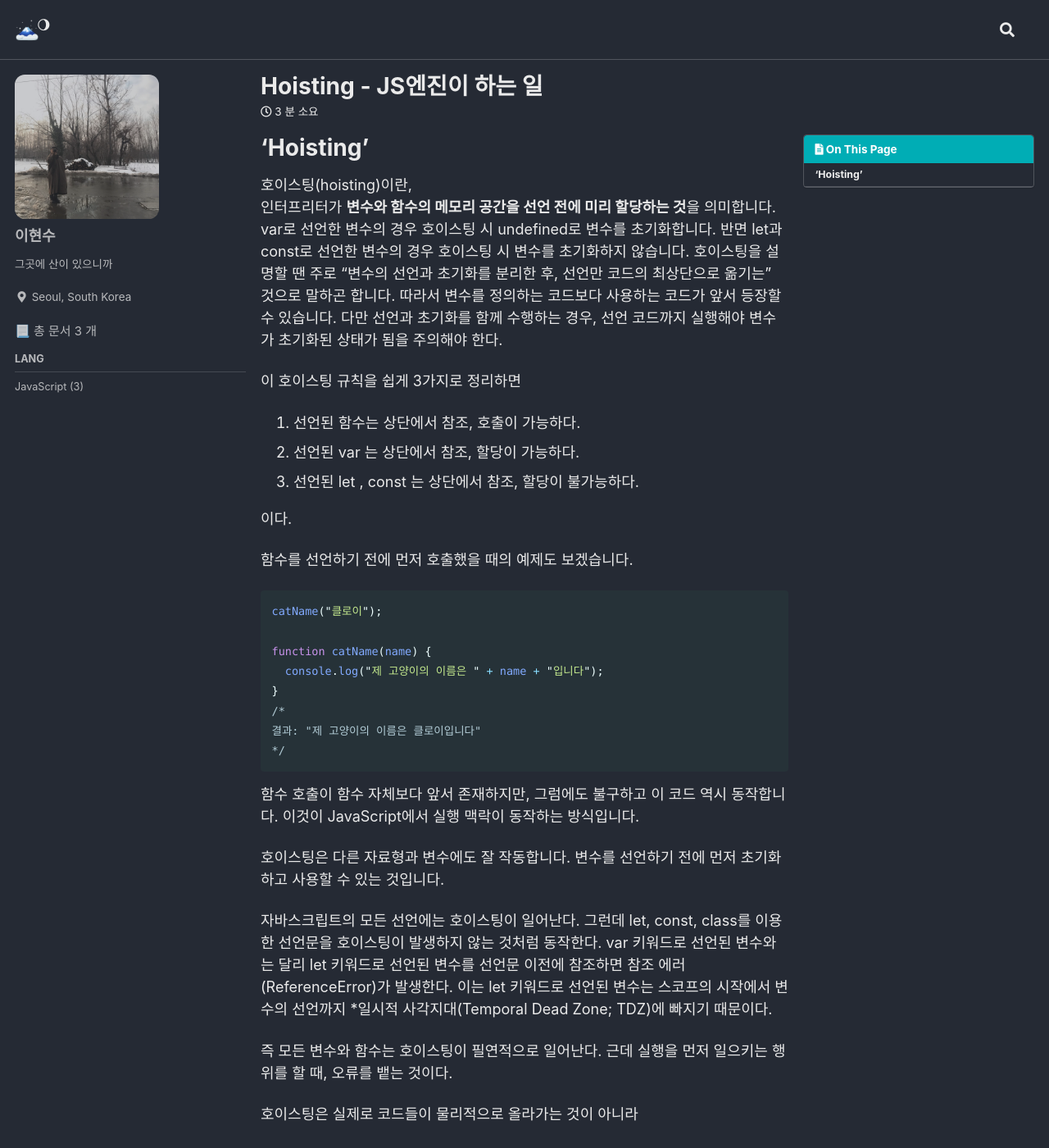
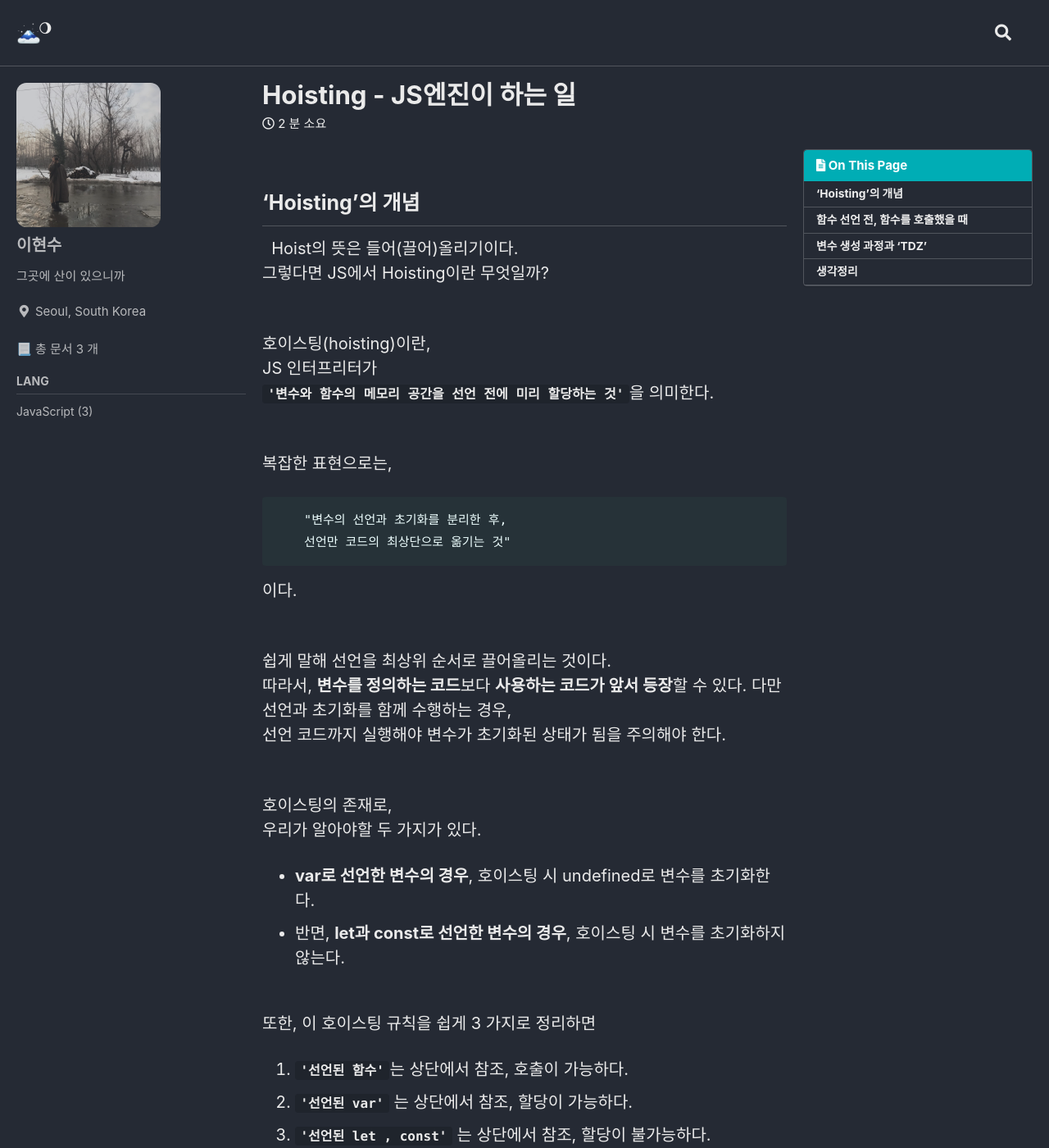
Before and after one commit to josiah-0208/josiah-0208.github.io, a Jekyll site: the page built from _posts/2023-01-10-Hoisting.md, in a window 1280 px wide and 1400 px high. Shown: the whole window at 82% size. Built offline with Jekyll 4.4.1, drawn with Linux system fonts in a browser that asks for light colours; cached includes are drawn as plain includes; some of the changed text lies outside the part shown.

Commit message:
14일 오늘 블로그 끝!

````diff
--- a/_layouts/home.html
+++ b/_layouts/home.html
@@ -15,7 +15,7 @@
 {% assign entries_layout = page.entries_layout | default: 'list' %}
 <div class="entries-{{ entries_layout }}">
   {% for post in posts %}
-    {% include archive-single.html type=entries_layout %}
+    {% include archive-single2.html type=entries_layout %}
   {% endfor %}
 </div>
 
--- a/_posts/2023-01-09-DOM.md
+++ b/_posts/2023-01-09-DOM.md
@@ -8,41 +8,61 @@
 toc_sticky: true
 ---
 
-# 'DOM'
 
-DOM에 대한 좋아하는 설명이 세가지 있다.
 
-&nbsp;-&nbsp; 웹 브라우저가 HTML 페이지를 인식하는 방식<br>
-&nbsp;-&nbsp; 웹 페이지를 정의하는 객체, 하나의 웹사이트에 대한 모든 정보를 담고 있는 객체<br>
-&nbsp;-&nbsp; document 객체와 관련된 객체들의 집합<br>
+'DOM' 이란?
+---
 
-웹 페이지는 일종의 문서(document)다.
-이 document문서는
-브라우저를 통해 **그 내용이 해석되어** 브라우저 화면에 나타나거나 **HTML 소스 그 자체**로 나타나기도 한다.
-중요한건 '개발자가 만든 문서'를 '브라우저가 해석'한다는 것이다.
+&nbsp; DOM(Document Object Model, 문서 객체 모델)에 대한 좋아하는 설명이 있다.
 
-문서 객체 모델(Document Object Model)을 이해하기 위해
-문서 객체(Document Object)를 알면 좋다.
+&nbsp;-&nbsp; 웹 **브라우저**가 **HTML 페이지를 인식하는 방식**<br/>
+&nbsp;-&nbsp; 웹 페이지를 정의하는 **객체**, 하나의 **웹사이트에 대한 모든 정보를 담고 있는** 객체<br/>
+&nbsp;-&nbsp; document 객체와 관련된 객체들의 집합<br/>
+
+웹 페이지는 일종의 **문서(document)**다.
+이 document라는 문서는
+브라우저를 통해 **그 내용이 해석되어** 브라우저 화면에 나타나거나 HTML 소스 그 자체로 나타나기도 한다.
+
+중요한건 **`'개발자가 만든 문서'`**를 **`'브라우저가 해석'`**한다는 것이다.
+
+
+
+먼저, 'DO(문서 객체)'를 알아보자
+---
+
+&nbsp; 문서 객체 모델(Document Object Model)을 이해하기 위해,
+**`'문서 객체(Document Object)'`**를 아는 것이 좋겠다.
 
 문서 객체(document object)란,
 \<html\>이나 \<body\> 같은 HTML 태그 요소(element)들을
-JavaScript가 이용할 수 있는 객체(object)로 만들면 그것을 문서 객체라고 한다.
+**`'JavaScript가 이용할 수 있는 객체(object)'`**로 만들면
+이것을 문서 객체라고 한다.
+위에서 말한 **페이지라는 문서의 객체**이다.
 
-'문서 객체를 조작한다'는 말은 'HTML 요소들을 조작한다'는 뜻이다.
-왜냐하면 Document Object **Model**은 이 문서 객체를 조작하는 방법을 제공하기 때문이다.
+따라서, '문서 객체를 조작한다'는 말은 'HTML 요소들을 조작한다'라는 뜻이 된다.
+문서 객체를 조작함으로, HTML요소들을 변화시켜 우리는 다이나믹한 UI를 구현할 수 있다..
+
+Document Object `'Model'`은 이 문서 객체를 조작하는 방법을 제공한다.
 즉, DOM을 사용하면 HTML 페이지의 태그 조작이 가능하다.
 
-자바스크립트와 같은 스크립트 언어들은 DOM을 수정할 수 있는 언어이다.
-
-DOM과 관련된 이벤트로 'DOMContentLoaded'가 있다.
-이는 브라우저가 HTML을 전부 읽고 DOM 트리를 완성하는 즉시 발생하는 이벤트이다.
-관련한 메서드는 DOM 태그를 선택할 수 있는 querySelector()가 있다.
+*자바스크립트와 같은 스크립트 언어들은 DOM을 수정할 수 있는 언어이다.
 
 
---------------------------
 
-DOM, 그 자체로는 방대한 개념이다.
+기타 특징
+---
 
-중요한 것은 브라우저가 DOM을 해석하고, 조작이 가능하다.
-런타임에 동작할 수 있는 스크립트 언어로 DOM을 조작하기 때문에
-풍부한 이벤트 처리가 가능하다.
+* DOM과 관련된 이벤트로 'DOMContentLoaded'가 있다.
+  브라우저가 HTML을 전부 읽고 DOM을 완성하면 발생하는 이벤트이다.
+* 'querySelector()'로 DOM 요소를 선택할 수 있다.
+
+
+
+생각 정리
+---
+
+&nbsp; DOM, 그 자체로는 방대한 개념이다.
+
+중요한 것은 브라우저가 DOM을 해석하여 화면을 만드는데,
+이 DOM이라는 친구는 조작이 가능하다는 것이다.
+런타임 동안에 동작할 수 있는 스크립트 언어로 DOM을 조작하는 덕분에 풍부한 이벤트 처리가 가능하다.
--- a/_posts/2023-01-10-Hoisting.md
+++ b/_posts/2023-01-10-Hoisting.md
@@ -8,97 +8,154 @@
 toc_sticky: true
 ---
 
-# 'Hoisting'
 
 
+'Hoisting'의 개념
+---
+
+
+&nbsp; Hoist의 뜻은 들어(끌어)올리기이다.
+그렇다면 JS에서 Hoisting이란 무엇일까?
+
+<br/>
 호이스팅(hoisting)이란,
-인터프리터가 **변수와 함수의 메모리 공간을 선언 전에 미리 할당하는 것**을 의미합니다.
-var로 선언한 변수의 경우 호이스팅 시 undefined로 변수를 초기화합니다. 반면 let과 const로 선언한 변수의 경우 호이스팅 시 변수를 초기화하지 않습니다.
-호이스팅을 설명할 땐 주로 "변수의 선언과 초기화를 분리한 후, 선언만 코드의 최상단으로 옮기는" 것으로 말하곤 합니다.  따라서 변수를 정의하는 코드보다 사용하는 코드가 앞서 등장할 수 있습니다. 다만 선언과 초기화를 함께 수행하는 경우, 선언 코드까지 실행해야 변수가 초기화된 상태가 됨을 주의해야 한다.
+JS 인터프리터가
+**`'변수와 함수의 메모리 공간을 선언 전에 미리 할당하는 것'`**을 의미한다.
 
-이 호이스팅 규칙을 쉽게 3가지로 정리하면
-1. 선언된 함수는 상단에서 참조, 호출이 가능하다.
-2. 선언된 var 는 상단에서 참조, 할당이 가능하다.
-3. 선언된 let , const 는 상단에서 참조, 할당이 불가능하다.
+<br/>
+복잡한 표현으로는,
+
+        "변수의 선언과 초기화를 분리한 후,
+        선언만 코드의 최상단으로 옮기는 것"
 
 이다.
 
-함수를 선언하기 전에 먼저 호출했을 때의 예제도 보겠습니다.
+<br/>
+쉽게 말해 선언을 최상위 순서로 끌어올리는 것이다.
+따라서, **변수를 정의하는 코드**보다 **사용하는 코드가 앞서 등장**할 수 있다.
+다만 선언과 초기화를 함께 수행하는 경우,
+선언 코드까지 실행해야 변수가 초기화된 상태가 됨을 주의해야 한다.
+
+<br/>
+호이스팅의 존재로,
+우리가 알아야할 두 가지가 있다.
+* **var로 선언한 변수의 경우**, 호이스팅 시 undefined로 변수를 초기화한다.
+* 반면, **let과 const로 선언한 변수의 경우**, 호이스팅 시 변수를 초기화하지 않는다.
+
+<br/>
+또한, 이 호이스팅 규칙을 쉽게 3 가지로 정리하면
+1. **`'선언된 함수'`**는 상단에서 참조, 호출이 가능하다.
+2. **`'선언된 var'`** 는 상단에서 참조, 할당이 가능하다.
+3. **`'선언된 let , const'`** 는 상단에서 참조, 할당이 불가능하다.
+
+<br/>
+이 규칙들을 자세히 알아보자.
+
+
+
+함수 선언 전, 함수를 호출했을 때
+---
+
+&nbsp; 호이스팅을 설명할 수 있는 코드를 살펴보자.
+
+<br/>
+함수 선언 전에, 함수를 호출한 경우의 예제이다.
+
 ```js
-catName("클로이");
+catName("나비"); // 선언 보다 앞선 호출
 
 function catName(name) {
   console.log("제 고양이의 이름은 " + name + "입니다");
 }
-/*
-결과: "제 고양이의 이름은 클로이입니다"
-*/
+
+// 결과: "제 고양이의 이름은 나비입니다"
+
 ```
-함수 호출이 함수 자체보다 앞서 존재하지만, 그럼에도 불구하고 이 코드 역시 동작합니다. 이것이 JavaScript에서 실행 맥락이 동작하는 방식입니다.
+<br/>
+함수 호출이 함수 자체보다 앞에 있지만,
+그럼에도 불구하고 이 코드는 동작한다.
+이것이 JS에서 실행 컨텍스트가 동작하는 방식이다.
 
-호이스팅은 다른 자료형과 변수에도 잘 작동합니다. 변수를 선언하기 전에 먼저 초기화하고 사용할 수 있는 것입니다.
+<br/>
+자바스크립트의 모든 자료형과 변수 선언에 호이스팅이 일어난다.
+그런데 `let`, `const`, `class`를 이용한 선언문은 호이스팅이 발생하지 않는 것처럼 동작한다.
+var 키워드로 선언된 변수와는 달리,
+`let`, `const`, `class` 키워드로 선언된 변수를 선언 이전에 참조하면, 참조 에러(ReferenceError)가 발생한다.
 
-자바스크립트의 모든 선언에는 호이스팅이 일어난다.
-그런데 let, const, class를 이용한 선언문을 호이스팅이 발생하지 않는 것처럼 동작한다.
-var 키워드로 선언된 변수와는 달리 let 키워드로 선언된 변수를 선언문 이전에 참조하면 참조 에러(ReferenceError)가 발생한다.
-이는 let 키워드로 선언된 변수는 스코프의 시작에서 변수의 선언까지 *일시적 사각지대(Temporal Dead Zone; TDZ)에 빠지기 때문이다.
+<br/>
+분명한건, 호이스팅은 모든 변수와 함수에서 필연적으로 일어나는 것인데,
+어떤 경우는 실행을 먼저 일으키는 행위를 할 때, 오류를 뱉는 것이다.
 
-즉 모든 변수와 함수는 호이스팅이 필연적으로 일어난다.
-근데 실행을 먼저 일으키는 행위를 할 때, 오류를 뱉는 것이다.
-
-호이스팅은 실제로 코드들이 물리적으로 올라가는 것이 아니라
-
-메모리에 먼저 선언된다는 것이다.
-
-왜냐하면 정말 선언은 끌어올려진 것이 맞다. (표현하면 그렇고 정확히는 선언이 코드 실행 전에 메모리에 저장되었다는 의미이다.) 선언이 실행 순서가 빨라지는 느낌??
-그런데 왜 오류가 나는가 하면 var 키워드는 선언과 함께 undefined로 초기화되어 메모리에 저장되는데 let과 const는 초기화되지 않은 상태로 선언만 메모리에 저장되기 때문이다.
-초기화 되지 않으면 변수를 참조할 수 없다. 그래서 참조 에러를 일으키는 것이다.
-let과 const에도 호이스팅이 일어나기 때문에 에러를 일으키는 것이다.
-
-let과 const를 사용할 때 역시 호이스팅은 일어난다. 그러나 앞서 설명했듯, let과 const는 선언, 초기화, 할당이 각각 따로따로 일어난다.
-
-변수는 프로그램 내에서 크게 세 가지 단계를 거친다.
-
-선언 : 파싱 과정에서 변수 객체가 변수에 대한 식별자들을 수집한다.
-초기화 : 식별자에 메모리를 할당하고 undefined 상태를 부여한다.
-할당 : 변수 안에 직접 값을 넘겨 준다.
-
-변수는 어떻게 생성되며, 호이스팅은 어떻게 이뤄질까?
-변수는 3단계에 걸쳐 생성된다.
-1단계: 선언 단계(Declaration phase)
-변수를 실행 컨텍스트의 변수 객체에 등록한다.
-이 변수 객체는 스코프가 참조하는 대상이 된다.
-2단계: 초기화 단계(Initialization phase)
-변수 객체에 등록된 변수를 위한 공간을 메모리에 확보한다.
-이 단계에서 변수는 undefined로 초기화 된다.
-3단계: 할당 단계(Assignment phase)
-undefined로 초기화된 변수에 실제 값을 할당한다.
+<br/>
+그 이유는 **'변수의 생성 과정'**을 통해 알 수 있다.
 
 
-호이스팅은 선언만을 스코프 최상단으로 옮기므로, 변수 스코프의 최상단부터 let과 const가 위치한 지점까지는 일시적 사각지대 (Temporal Dead Zone, TDZ) 가 된다. 일시적 사각지대 내부의 변수들은 아직 초기화가 진행되지 않은 상태, 즉 메모리가 할당되지 않은 상태이므로 접근 시도시 ReferenceError를 발생시킨다.
 
-let, const 가 동작하는 과정에서 스코프의 진입지점과 해당 식별자의 실질적 선언부 사이를 일시적 사각지대, TDZ(Temporal Dead Zone) 라고 한다. 여기서 변수는 존재하지만, 초기화가 되어있지 않다.
+변수 생성 과정과 'TDZ'
+---
 
-var 키워드로 선언한 변수는 선언 단계와 초기화 단계가 한번에 이뤄진다. 즉, 스코프에 변수를 등록(선언 단계)하고 메모리에 변수를 위한 공간을 확보한 후, undefined로 초기화한다. 따라서 변수 선언문 이전에 변수에 접근하여도 스코프에 변수가 존재하기 때문에 에러가 발생하지 않는다. 다만 undefined를 반환한다. 이후 변수 할당문에 도달하면 비로소 값이 할당된다.
+&nbsp; 변수는 프로그램 내에서 세 단계를 거친다.
 
-let 키워드로 선언된 변수는 선언 단계와 초기화 단계가 분리되어 진행된다. 즉, 스코프에 변수를 등록(선언 단계)하지만 초기화 단계는 변수 선언문에 도달했을 때(코드 실행 후) 이뤄진다. 초기화 이전에 변수에 접근하려고 하면 참조 에러가 발생한다. 이는 아직 변수가 초기화되지 않았기 때문이다. 즉, 변수를 위한 메모리 공간이 아직 확보되지 않았기 때문이다. 따라서 스코프의 시작 지점부터 초기화 시작 지점까지는 변수를 참조할 수 없다. 스코프의 시작 지점부터 초기화 시작 지점까지의 구간을 ‘일시적 사각지대(Temporal Dead Zone; TDZ)’라고 부른다.
+* 1단계, 선언 : 변수를 실행 컨텍스트의 변수 객체에 등록한다.
+이 변수 객체는 스코프가 참조하는 대상이 된다.
+* 2단계, 초기화 : 변수 객체에 등록된 변수를 위한 공간을 메모리에 확보한다.
+이 단계에서 변수는 undefined로 초기화 된다.
+* 3단계, 할당 : undefined로 초기화된 변수에 실제 값을 할당한다.
 
-------------------------------
+이 세 단계를 토대로,
+**var과 let, const의 차이**를 알아보자.
 
-모든 선언은 끌어올려진다. JS 엔진이 그렇게 일하기 때문이다.
-하지만 let과 const는 초기화가 진행되지 않기 때문에
-이게 보호가 된다.
+<br/>
+`var`로 선언한 변수는 선언 단계와 초기화 단계가 한번에 이뤄진다.
+즉, 스코프에 변수를 등록(선언)하고, 메모리에 변수를 위한 공간을 확보한 후, **undefined로 초기화**한다.
+따라서, 변수 선언문 이전에 변수에 접근하여도 스코프에 변수가 존재하기 때문에 에러가 발생하지 않는다.
+**다만 undefined를 반환**한다.
+이후 변수 할당문에 도달하면 비로소 값이 할당된다.
 
-var대신에 es6로 보완된 let과 const를 쓰고
-변수와 함수의 선언을 코드 상단부에 미리 작성해서
-애초에 호이스팅 현상이 일어나지 않도록 제어하는 것이 좋다
-호이스팅은 js를 더욱 유연하게 만들어주는 것 같은데,
-이 유연함을 피하는 것이 더 좋은 것 아닐까
+<br/>
+`let`으로 선언된 변수는 선언 단계와 초기화 단계가 분리되어 진행된다.
+즉, 스코프에 변수를 등록(선언)하지만 **초기화 단계는 변수 선언문에 도달했을 때(코드 실행 후)** 이뤄진다.
+만약, 초기화 이전에 변수에 접근하려고 하면 참조 에러가 발생한다.
+이는 아직 변수가 초기화되지 않았기 때문이다.
+즉, 변수를 위한 메모리 공간이 아직 확보되지 않았기 때문이다.
+따라서 **스코프의 시작 지점부터 초기화 시작 지점까지는 변수를 참조할 수 없다.**
 
+<br/>
+호이스팅은 선언만을 스코프 최상단으로 옮기므로,
+변수 스코프의 최상단부터 let과 const의 초기화 지점까지는 일시적 사각지대 (Temporal Dead Zone, TDZ)가 된다.
+일시적 사각지대 내부의 변수들은 아직 초기화가 진행되지 않은 상태,
+즉 메모리가 할당되지 않은 상태이므로 접근 시도시 ReferenceError를 발생시킨다.
+
+
+
+생각정리
+---
+
+* 호이스팅은 에러 현상이 아니고,
+* 호이스팅은 JS 모든 변수와 자료형에서 일어나는 것
+* 호이스팅은 물리적으로 최상단으로 올라가는 것이 아니라, 메모리에 먼저 선언되는 것
+
+<br/>
+애초에 호이스팅이 일어나지 않도록 제어하자.
+다른 언어에서 당연한 것처럼
+모든 선언은 코드 상단부에 적자.
+
+<br/>
+var 대신에 es6에서 고안된 let과 const를 쓰자.
 eslint를 사용하는 것도 좋은 방법이 될 것 같다.
 
+<br/>
+호이스팅은 js를 더욱 유연하게 해주는 것일텐데,
+이 유연함 때문에 알아야 할 것이 하나 더 생겼다.
+C로 개발을 접했어서 그런지 아직 이 유연함이 단점으로 느껴진다.
 
-감사한 출처
+나에게 이 유연함이 강점이 되었으면 좋겠다.
+
+
+-----------------------------------
+
+
+감사한 레퍼런스
 - https://developer.mozilla.org/ko/docs/Glossary/Hoisting
 - https://hanamon.kr/javascript-%ED%98%B8%EC%9D%B4%EC%8A%A4%ED%8C%85%EC%9D%B4%EB%9E%80-hoisting/
 - https://gmlwjd9405.github.io/2019/04/22/javascript-hoisting.html
--- a/_sass/minimal-mistakes/_reset.scss
+++ b/_sass/minimal-mistakes/_reset.scss
@@ -8,18 +8,18 @@
   /* apply a natural box layout model to all elements */
   box-sizing: border-box;
   background-color: $background-color;
-  font-size: 16px;
+  font-size: 18px;
 
   @include breakpoint($medium) {
-    font-size: 18px;
+    font-size: 20px;
   }
 
   @include breakpoint($large) {
-    font-size: 18px;
+    font-size: 20px;
   }
 
   @include breakpoint($x-large) {
-    font-size: 18px;
+    font-size: 20px;
   }
 
   -webkit-text-size-adjust: 100%;
````
